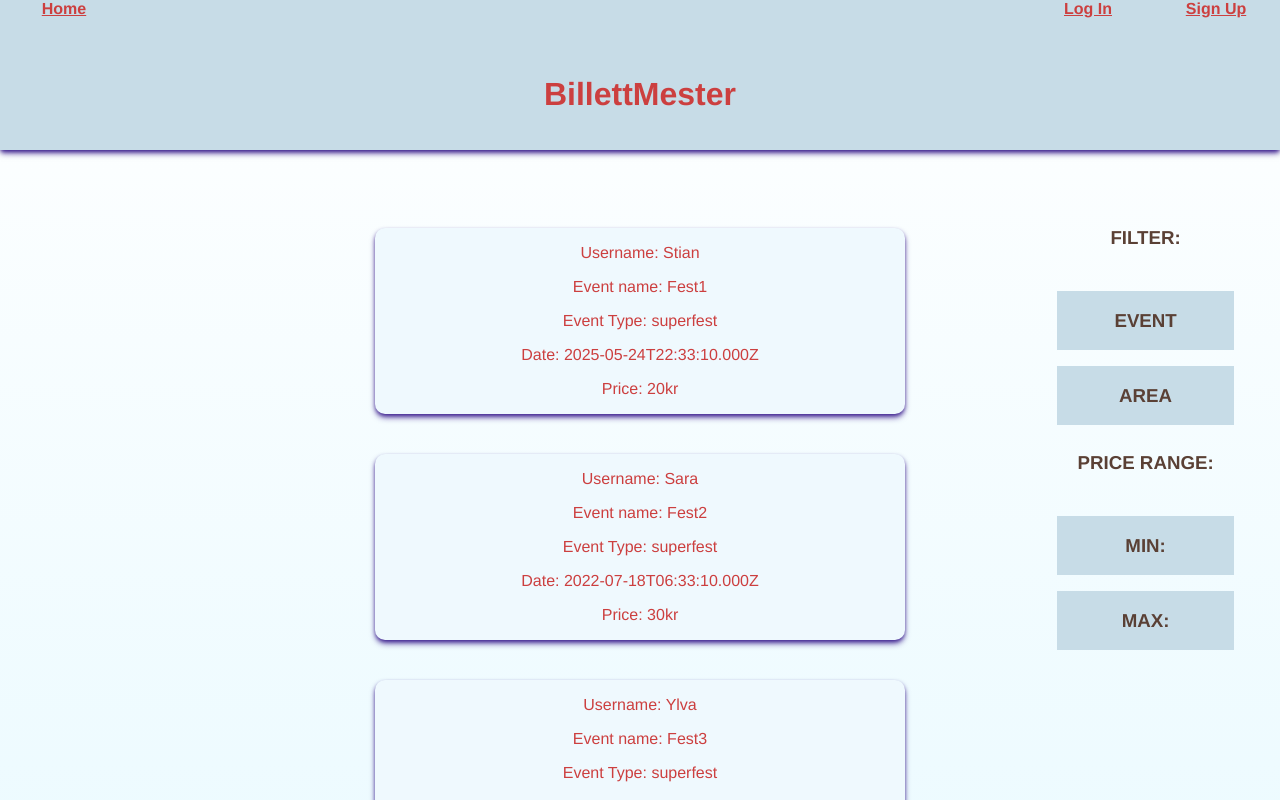
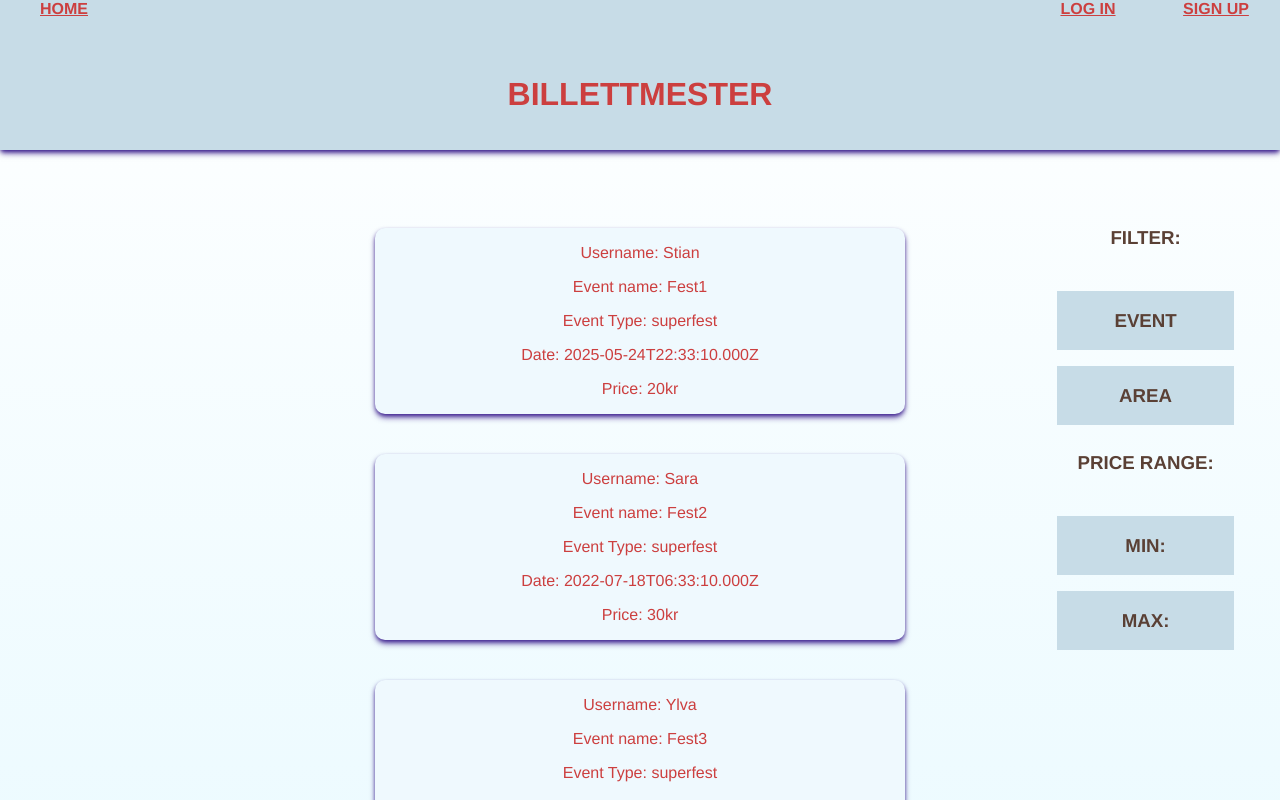
Before and after one commit to CzternastyHembre/TDT4140-PU, a Vue app in the folder client/: page / in a window 1280 px wide. Shown: the top 800 px of the page. Built offline with nearby package versions, Linux system fonts and the light colour scheme.

Commit message:
✨ feat(client-ui): Design home page
Edited some details in the home page

#14

```diff
--- a/client/src/components/HeaderNav.vue
+++ b/client/src/components/HeaderNav.vue
@@ -1,15 +1,15 @@
 <template>
   <div class="footerBox">
     <div class="navButtons">
-      <router-link to="/">Home</router-link>
+      <router-link to="/">HOME</router-link>
       <br />
-      <router-link to="/login" v-if="!activeUser">Log In</router-link>
-      <router-link to="/signup" v-if="!activeUser">Sign Up</router-link>
+      <router-link to="/login" v-if="!activeUser">LOG IN</router-link>
+      <router-link to="/signup" v-if="!activeUser">SIGN UP</router-link>
       <div class="logout">
-        <button @click="logOutUser" v-if="activeUser">Log Out</button>
+        <button @click="logOutUser" v-if="activeUser">LOG OUT</button>
       </div>
     </div>
-    <h1 class="header"><br />BillettMester</h1>
+    <h1 class="header"><br />BILLETTMESTER</h1>
   </div>
 </template>
 
--- a/client/src/components/LeftNav.vue
+++ b/client/src/components/LeftNav.vue
@@ -1,12 +1,12 @@
 <template>
   <div class="navButtons">
     <div class="box" v-if="activeUser">
-      <router-link to="/createpost"> <h3>New Post</h3></router-link>
+      <router-link to="/createpost"> <h3>NEW POST</h3></router-link>
     </div>
     <div class="box" v-if="activeUser">
-      <router-link to="/UserProfile"> <h3>Profile</h3></router-link>
+      <router-link to="/UserProfile"> <h3>PROFILE</h3></router-link>
     </div>
-    <div class="box" v-if="activeUser"><h3>Messages</h3></div>
+    <div class="box" v-if="activeUser"><h3>MESSAGES</h3></div>
   </div>
 </template>
 
@@ -40,17 +40,14 @@ export default {
   display: grid;
   grid-template-rows: 75px 75px 75px;
   padding-bottom: 20px;
-  color: #cc3f3f;
+  color: #5a4035;
 }
 
 .box {
-  margin: 20px auto;
-  width: 100%;
-  border-radius: 10px;
+  margin: auto;
+  width: min(70%, 600px);
   text-align: center;
   background-color: #c7dce7;
-  box-shadow: 0 4px 6px -1px rgba(39, 6, 129, 0.75),
-    0 2px 4px -1px rgba(39, 6, 129, 0.75);
-  color: #cc3f3f;
+  color: #5a4035;
 }
 </style>
```
